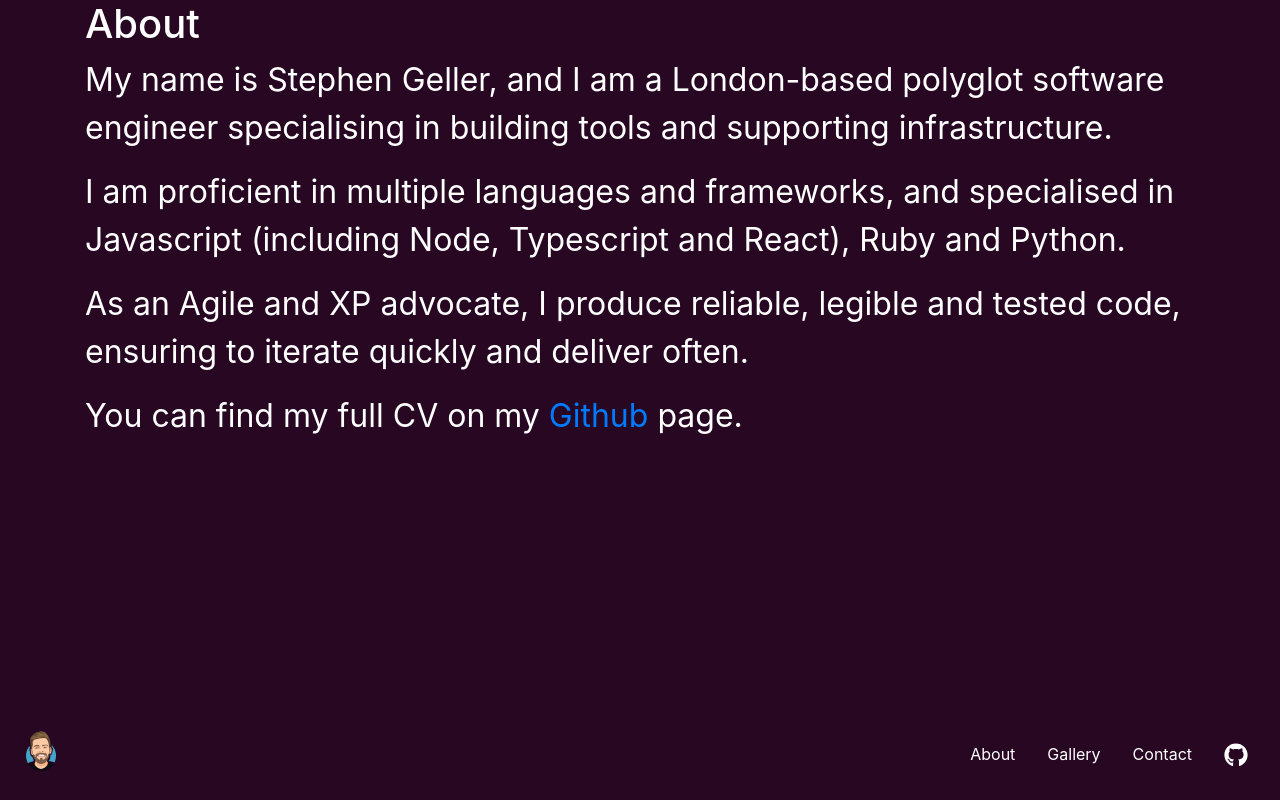
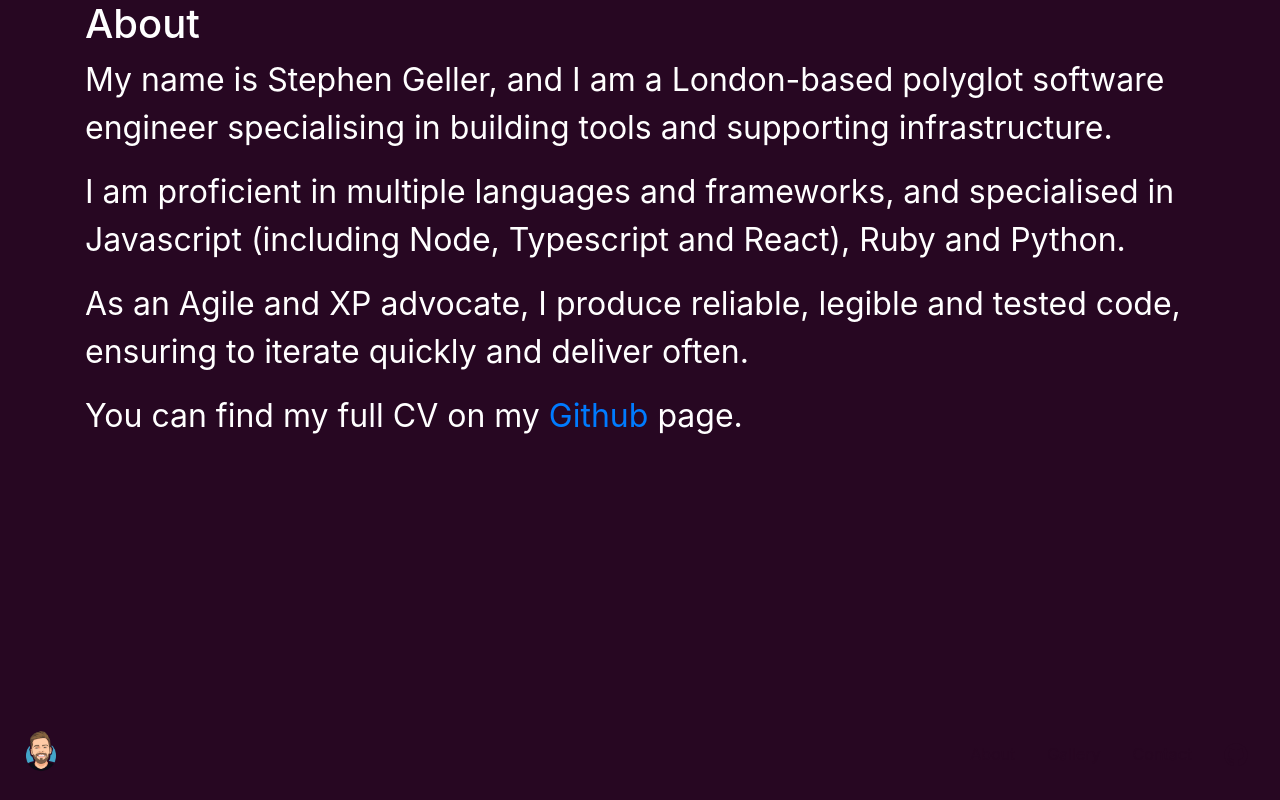
Before and after one commit to stephengeller/sgdotcom, a React (Create React App) app: page /about in a window 1280 px wide. Built offline with nearby package versions, Linux system fonts and the light colour scheme.

Commit message:
improve landing

```diff
--- a/src/components/Landing.tsx
+++ b/src/components/Landing.tsx
@@ -39,11 +39,15 @@ export const Landing = (): ReactElement => {
   return (
     <div>
       <CustomNavbar />
-      <LazyHero imageSrc="https://unsplash.it/2000/1000">
+      <LazyHero
+        imageSrc="https://unsplash.it/2000/1000"
+        style={{ color: "red", height: "100vh" }}
+      >
         <LandingItem
           style={{
             padding: "1vh",
             color: "#270722"
+            // height: "100vh"
           }}
           text={"Hi, I'm Stephen."}
           sub={"I'm a software developer."}
--- a/src/components/Nav/Navbar.tsx
+++ b/src/components/Nav/Navbar.tsx
@@ -7,11 +7,12 @@ import { FaGithub } from "react-icons/fa";
 
 import ROUTES from "../../constants/routes.json";
 import URLS from "../../constants/urls.json";
+import { colours } from "../../constants/colours";
 
 const imgSize = 50;
 
 const styles = {
-  color: "white",
+  color: colours.COLOURS.backgroundColor,
   padding: ".5rem 1rem",
   display: "-webkit-block"
 };
@@ -28,14 +29,18 @@ const NavLink = (route: string, text: string): ReactElement => {
   );
 };
 
-const CustomNavbar = (): ReactElement => {
+function CustomNavbar({
+  style
+}: {
+  style?: React.CSSProperties;
+}): ReactElement {
   return (
     <Navbar
       fixed={"bottom"}
       collapseOnSelect
       expand={"sm"}
       variant="dark"
-      style={navBarStyle}
+      style={{ ...navBarStyle, ...style }}
     >
       <Navbar.Brand>
         <Link to={ROUTES.LANDING} style={{ marginLeft: "0px" }}>
@@ -66,6 +71,6 @@ const CustomNavbar = (): ReactElement => {
       </Navbar.Collapse>
     </Navbar>
   );
-};
+}
 
 export default CustomNavbar;
--- a/src/constants/colours.js
+++ b/src/constants/colours.ts
@@ -1,4 +1,4 @@
-module.exports = {
+export const colours = {
   COLOURS: {
     backgroundColor: "#270722",
     navbarTransparent: "rgba(0, 0, 0, 0)",
```
